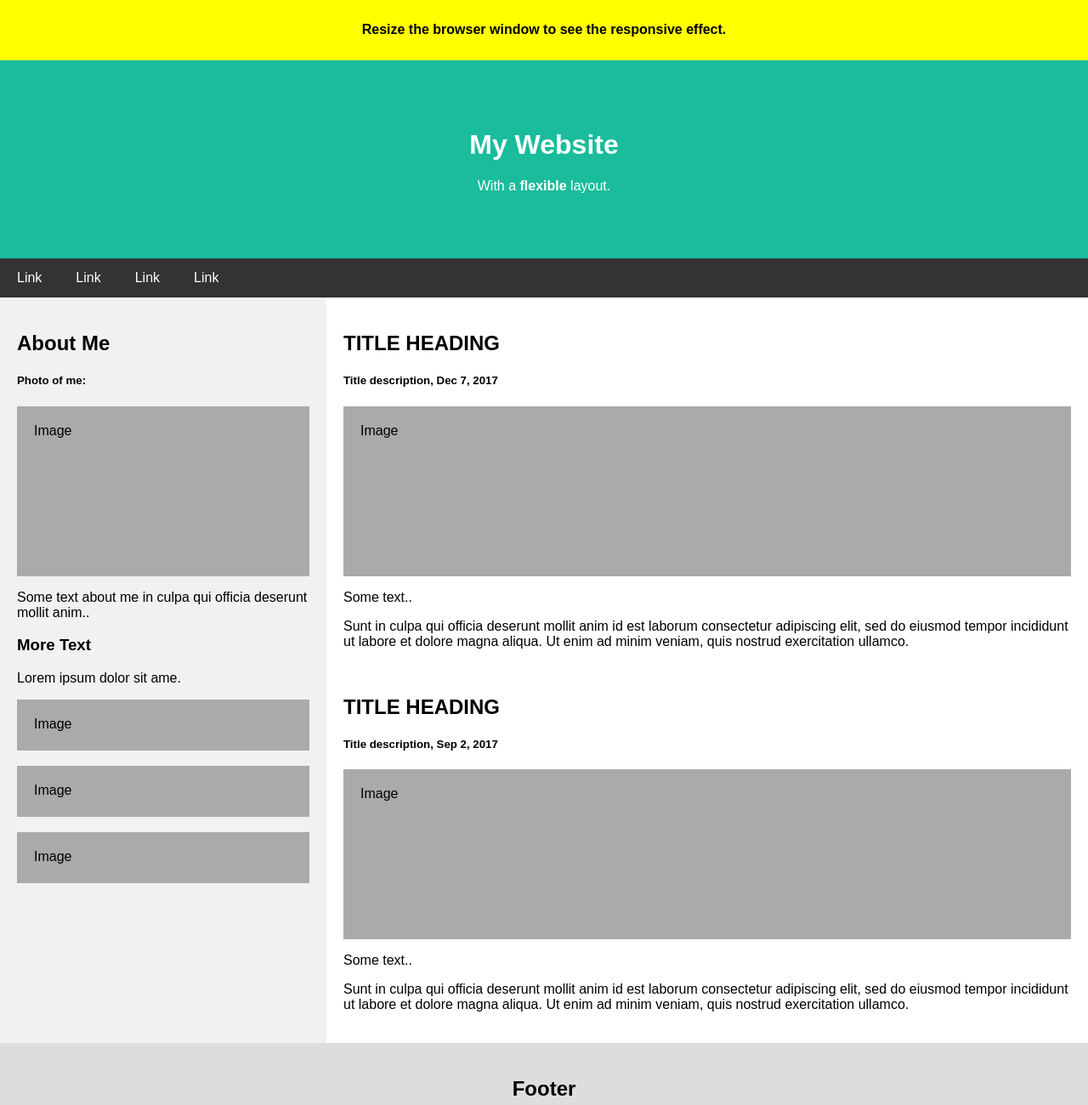
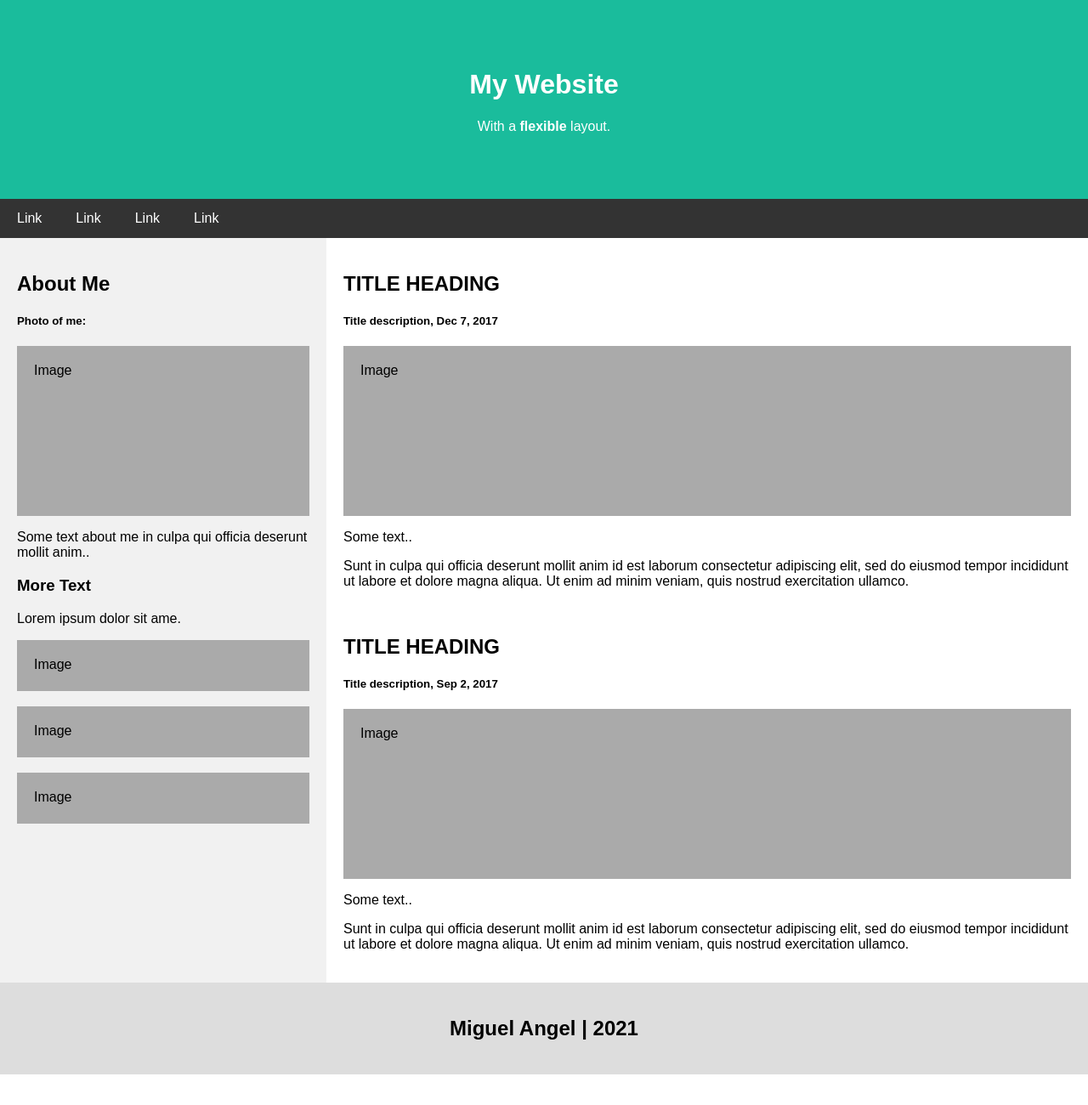
Before and after one commit to miguelmtnezz/proyectodeclase, a plain HTML site: page index.html in a window 1280 px wide. Shown: the whole page at 85% size. After the commit the page ends 1264 px from the top, so only its background shows below. Drawn offline with Linux system fonts and the light colour scheme.

Commit message:
Modificado head

```diff
--- a/index.html
+++ b/index.html
@@ -10,10 +10,7 @@
 
 <body>
 
-    <!-- Note -->
-    <div style="background:yellow;padding:5px">
-        <h4 style="text-align:center">Resize the browser window to see the responsive effect.</h4>
-    </div>
+
 
     <!-- Header -->
     <div class="header">
@@ -63,7 +60,7 @@
 
     <!-- Footer -->
     <div class="footer">
-        <h2>Footer</h2>
+        <h2>Miguel Angel | 2021</h2>
     </div>
 
 </body>
```
